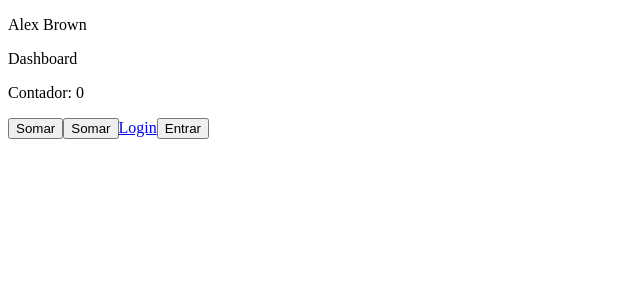
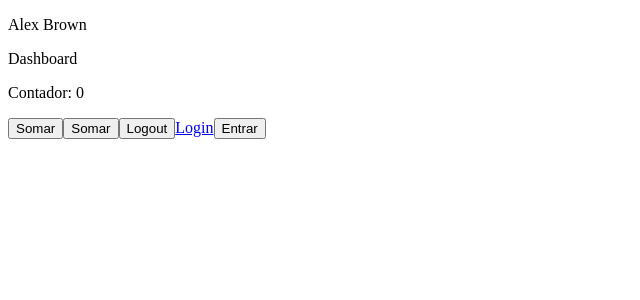
Before and after one commit to Kauan-deAlmeida/project_react, a React (Create React App) app: page /pagina-inicial in a window 1280 px wide. Shown: the top 300 px of the page, without its empty margins (0-640 px from the left). Built offline with nearby package versions, Linux system fonts and the light colour scheme.

Commit message:
feat: Passando funções no contexto

```diff
--- a/src/app/pages/dashboard/Dashboard.tsx
+++ b/src/app/pages/dashboard/Dashboard.tsx
@@ -6,17 +6,18 @@
 export const Dashboard = () => {
 
     const counterRef = useRef({ counter: 0 });
-    const usuarioLogadoContext = useUsuarioLogado();
+    const { nomeDoUsuario, logout } = useUsuarioLogado();
 
     return (
         <div>
-            <p>{usuarioLogadoContext.nomeDoUsuario}</p>
+            <p>{nomeDoUsuario}</p>
             <p>Dashboard</p>
 
             <p>Contador: {counterRef.current.counter}</p>
 
             <button onClick={() => counterRef.current.counter++}>Somar</button>
             <button onClick={() => console.log(counterRef.current.counter)}>Somar</button>
+            <button onClick={logout}>Logout</button>
 
             <Link to="/entrar">Login</Link>
             <Button
--- a/src/app/shared/contexts/UsuarioLogado.tsx
+++ b/src/app/shared/contexts/UsuarioLogado.tsx
@@ -1,7 +1,8 @@
-import { createContext } from "react";
+import { createContext, useCallback } from "react";
 
 interface IUsuarioLogadoContextData {
     nomeDoUsuario: string;
+    logout: () => void;
 }
 
 interface IUsuarioLogadoProviderProps {
@@ -11,8 +12,13 @@
 export const UsuarioLogadoContext = createContext<IUsuarioLogadoContextData>({} as IUsuarioLogadoContextData);
 
 export const UsuarioLogadoProvider: React.FC<IUsuarioLogadoProviderProps> = ({children}) => {
+
+    const handleLogout = useCallback(() => {
+        console.log("Logout executado")
+    }, []);
+
     return (
-        <UsuarioLogadoContext.Provider value={{ nomeDoUsuario: 'Alex Brown'}}>
+        <UsuarioLogadoContext.Provider value={{ nomeDoUsuario: 'Alex Brown', logout: handleLogout }}>
             {children}
         </UsuarioLogadoContext.Provider>
     );
```
